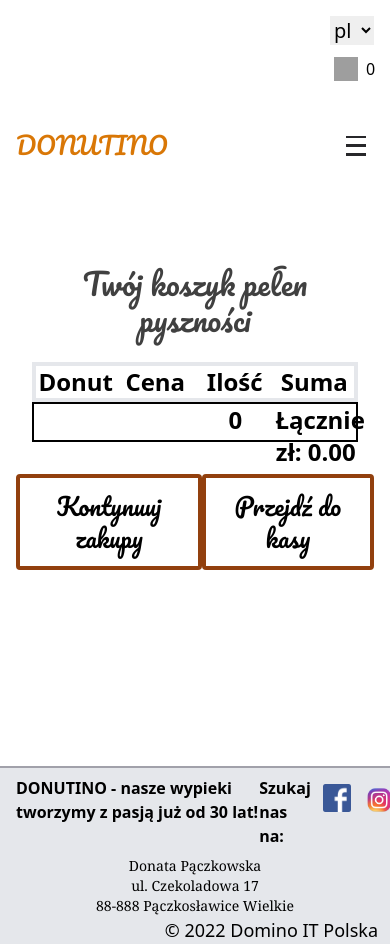
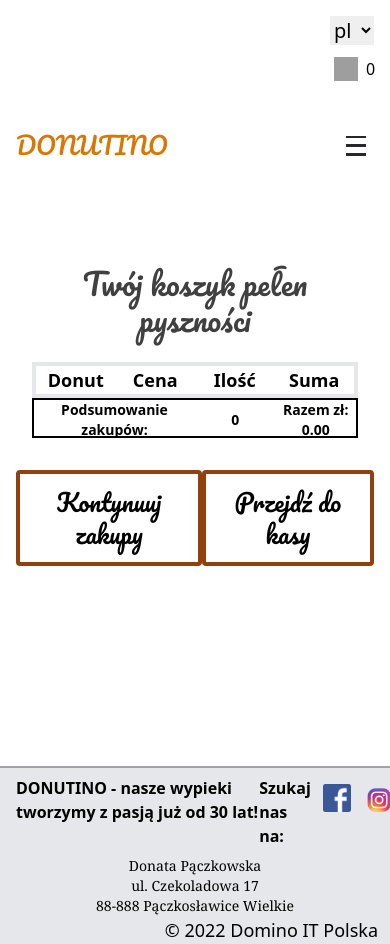
Before and after one commit to DominoxB/donutshop, a Vue app: page /BasketPage in a window 390 px wide. Shown: the top 944 px of the page. Built offline with nearby package versions, Linux system fonts and the light colour scheme; grey boxes are pictures that could not be loaded.

Commit message:
add responsive to basket content

```diff
--- a/src/components/atoms/BasketContent.vue
+++ b/src/components/atoms/BasketContent.vue
@@ -4,19 +4,19 @@
       <p class="mb-6 mt-6 text-center text-3xl font-pacifico text-neutral-700">
         Twój koszyk pełen pyszności
       </p>
-      <div class="grid grid-cols-4 border-4 text-center font-semibold mt-4">
+      <div class="grid grid-cols-4 border-4 text-center text-lg md:text-xl lg:text-2xl font-semibold mt-4">
         <div>Donut</div>
         <div>Cena</div>
         <div>Ilość</div>
         <div>Suma</div>
       </div>
       <div
-        class="grid grid-cols-4 border-t-0 border-b-0 border-2 text-center p-3"
+        class="grid grid-cols-4 border-t-0 border-b-0 border-2 text-center text-sm md:text-xl lg:text-2xl py-2"
         v-for="data in basket"
         :donut="product"
         :key="data.id"
       >
-        <div class="font-semibold cursor-pointer border border-white hover:border-indigo-500">
+        <div class="font-semibold cursor-pointer border-2 border-white hover:border-slate-700">
           <router-link :to="`/donut/${data.product.id}`">
           {{ data.product.taste }}
           <img :src="data.product.image" class="w-20 h-20 m-auto" />
@@ -27,11 +27,11 @@
         <div>{{ (data.product.price * data.quantity).toFixed(2) }}</div>
       </div>
       <div
-        class="grid grid-cols-4 border-black border-2 text-center font-semibold h-10"
+        class="grid grid-cols-4 border-black border-2 text-center font-bold h-10"
       >
-        <div class="col-span-2"></div>
-        <div>{{ result }}</div>
-        <div>Łącznie zł: {{ total.toFixed(2) }}</div>
+        <div class="col-span-2 my-auto text-sm md:text-xl lg:text-2xl">Podsumowanie zakupów: </div>
+        <div class="my-auto text-sm md:text-xl lg:text-2xl">{{ result }}</div>
+        <div class="my-auto text-sm md:text-xl lg:text-2xl">Razem zł: {{ total.toFixed(2) }}</div>
       </div>
     </div>
     <div class="flex justify-between">
```
